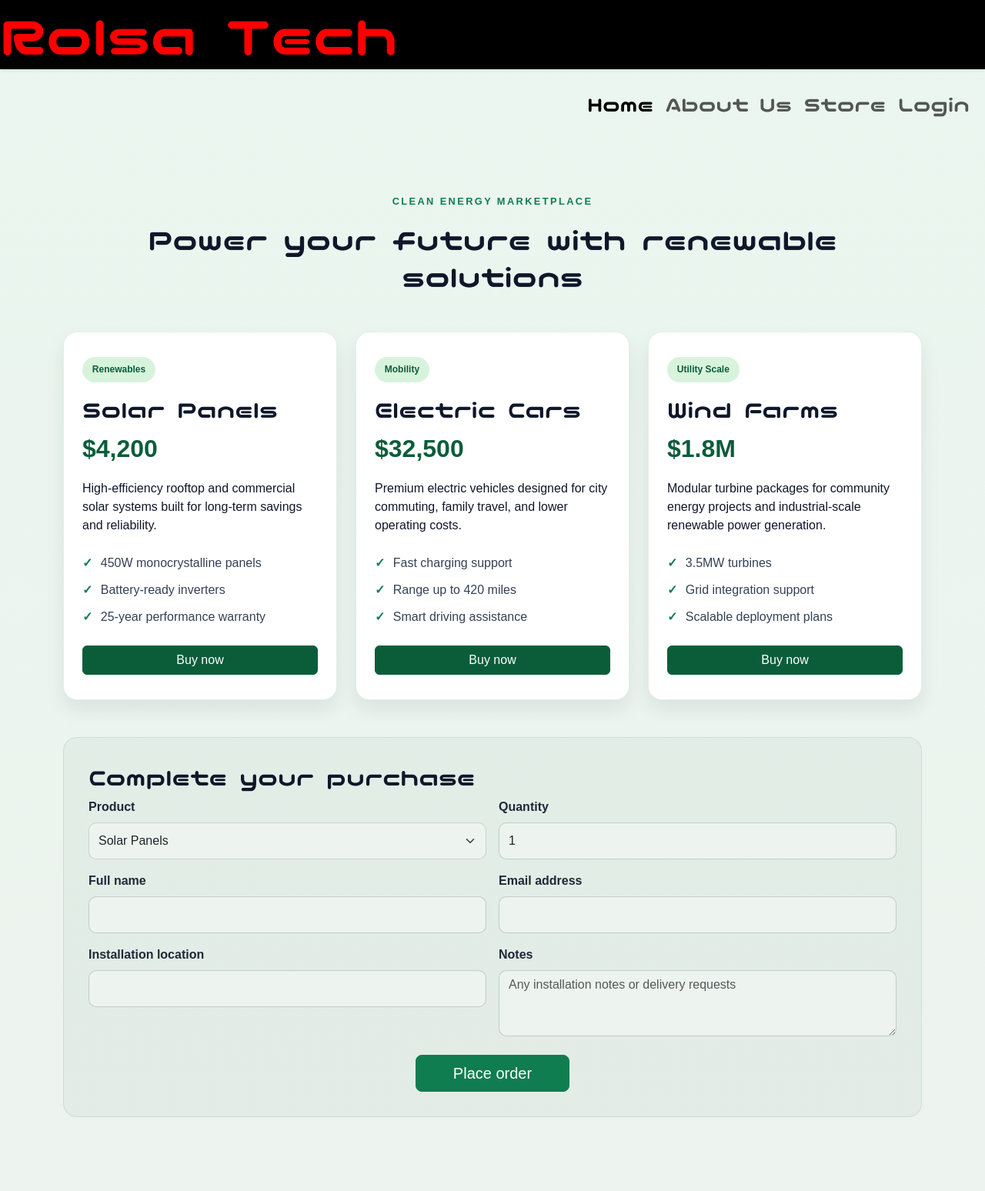
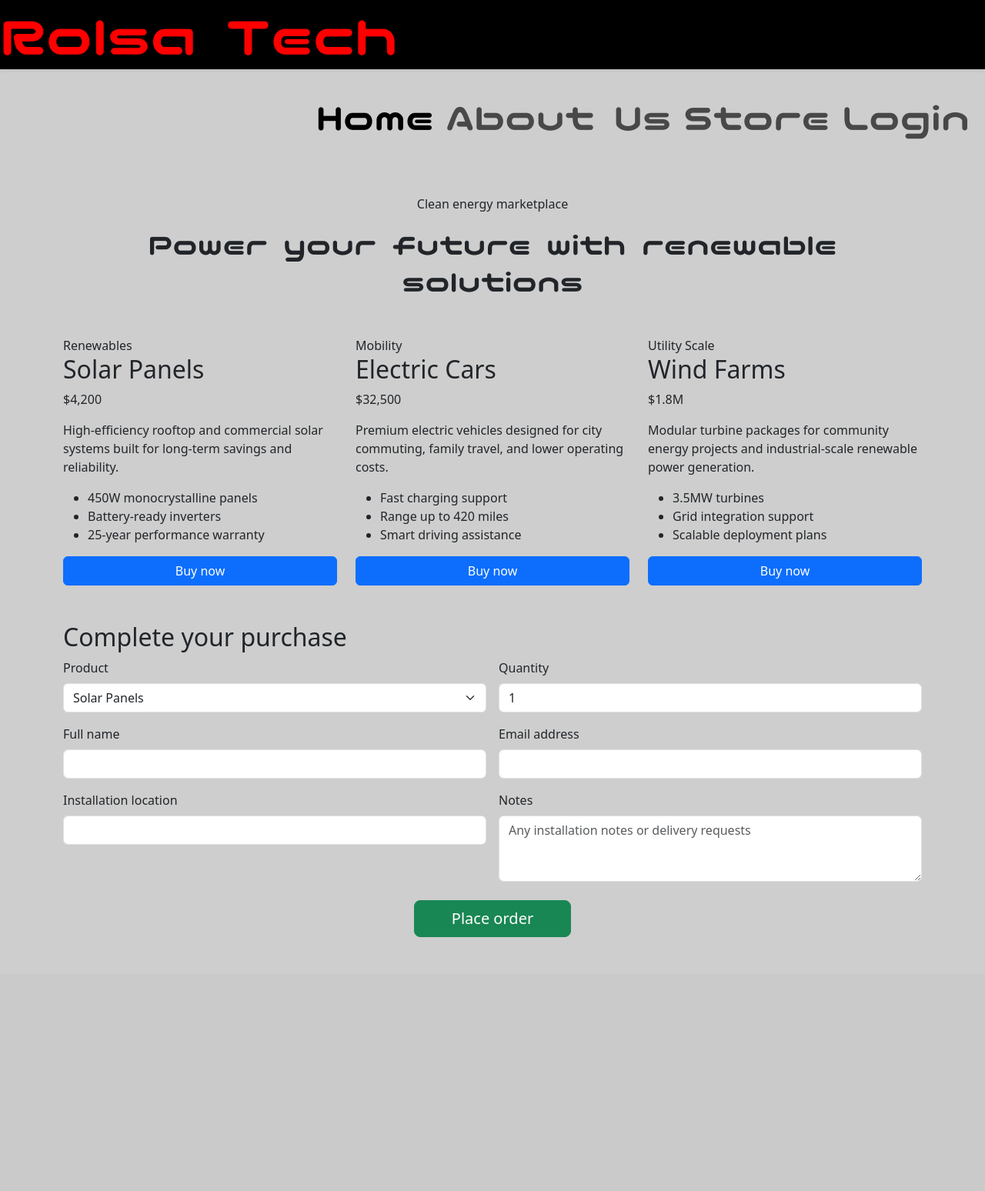
Before and after one commit to RazorMole303/Rolsa_Tech, a Django app: page /store/ in a window 1280 px wide. Shown: the whole page at 77% size. After the commit the page ends 1218 px from the top, so only its background shows below. Run offline with Django 5.2, Linux system fonts and the light colour scheme; some libraries are stand-ins or nearby versions.

Commit message:
Redid the colour scheme

```diff
--- a/Rolsa_Web/static/CSS/style.css
+++ b/Rolsa_Web/static/CSS/style.css
@@ -1,17 +1,19 @@
 :root {
-  --bs-primary: #0b5d3a;
-  --bs-primary-rgb: 11, 93, 58;
-  --bs-secondary: #d8f3dc;
-  --bs-secondary-rgb: 216, 243, 220;
-  --bs-success: #0f7d4f;
-  --bs-body-bg: #edf3ee;
+  --bs-primary: #CD5334;
+  --bs-primary-rgb: 48, 112, 0;
+  --bs-secondary: #C3423F;
+  --bs-secondary-rgb: 226, 182, 10;
+  --bs-tertiary: #FDE74C ;
+  --bs-tertiary-rgb: 253, 231, 76;
 }
 
 .custom-title-bar {
     background-color: #000000;
     color: #ff0000;
+
 }
 
+/* Ensures heading elements inherit the red text color */
 .custom-title-bar h1,
 .custom-title-bar p {
     color: inherit;
@@ -19,119 +21,27 @@
 }
 
 body {
-    background: linear-gradient(180deg, #eaf6ef 0%, #edf3ee 100%);
-    color: #0f172a;
-    font-family: Arial, sans-serif;
+    background-color: #CECECE; /* Light grey */
 }
 
-@font-face {
+
+@font-face{
+    font-family: Nico;
+    src: url('../font/NicoMoji-Regular.ttf')
+}
+
+.navbar{
+    font-family: Nico;
+    font-size: 50px;
+}
+
+.Rolsa_Header{
     font-family: Nico;
     src: url('../font/NicoMoji-Regular.ttf');
 }
 
-.navbar {
-    font-family: Nico;
-    font-size: 28px;
-}
 
-.Rolsa_Header {
+h1{
     font-family: Nico;
     src: url('../font/NicoMoji-Regular.ttf');
 }
-
-h1,
-h2,
-h3 {
-    font-family: Nico, Arial, sans-serif;
-}
-
-.store-heading {
-    margin-top: 2rem;
-}
-
-.section-label {
-    font-size: 0.8rem;
-    text-transform: uppercase;
-    letter-spacing: 0.15rem;
-    color: #0f7d4f;
-    font-weight: 700;
-}
-
-.product-card {
-    background: #ffffff;
-    border-radius: 18px;
-    padding: 2rem 1.5rem;
-    box-shadow: 0 12px 24px rgba(15, 23, 42, 0.08);
-    border: 1px solid rgba(15, 125, 79, 0.12);
-}
-
-.product-badge {
-    display: inline-block;
-    background: #d8f3dc;
-    border-radius: 999px;
-    color: #0b5d3a;
-    font-size: 0.75rem;
-    font-weight: 700;
-    padding: 0.45rem 0.8rem;
-    margin-bottom: 1rem;
-}
-
-.product-price {
-    font-size: 2rem;
-    font-weight: 700;
-    color: #0b5d3a;
-    margin-bottom: 1rem;
-}
-
-.product-card ul {
-    list-style: none;
-    padding-left: 0;
-    margin: 1.2rem 0;
-}
-
-.product-card li {
-    padding: 0.35rem 0;
-    color: #334155;
-}
-
-.product-card li::before {
-    content: '✓';
-    color: #0f7d4f;
-    font-weight: 700;
-    margin-right: 0.65rem;
-}
-
-.purchase-panel {
-    background: rgba(11, 93, 58, 0.04);
-    padding: 2rem;
-    border: 1px solid rgba(11, 93, 58, 0.1);
-    border-radius: 18px;
-    margin-bottom: 3rem;
-}
-
-.purchase-panel .form-control,
-.purchase-panel .form-select {
-    min-height: 48px;
-    border-radius: 10px;
-    border: 1px solid rgba(15, 23, 42, 0.15);
-}
-
-.purchase-panel label {
-    font-weight: 600;
-    color: #1f2937;
-}
-
-.btn-primary {
-    background-color: #0b5d3a;
-    border-color: #0b5d3a;
-}
-
-.btn-primary:hover {
-    background-color: #084a2f;
-    border-color: #084a2f;
-}
-
-.btn-success {
-    background-color: #0f7d4f;
-    border-color: #0f7d4f;
-}
```
